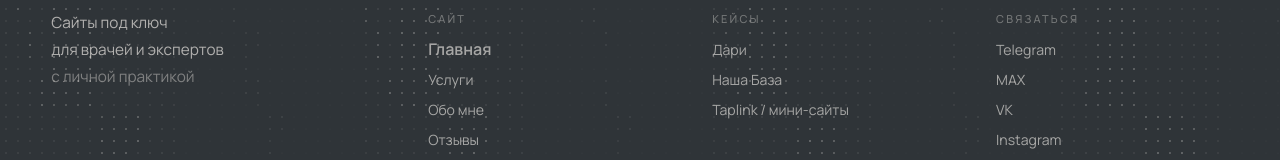
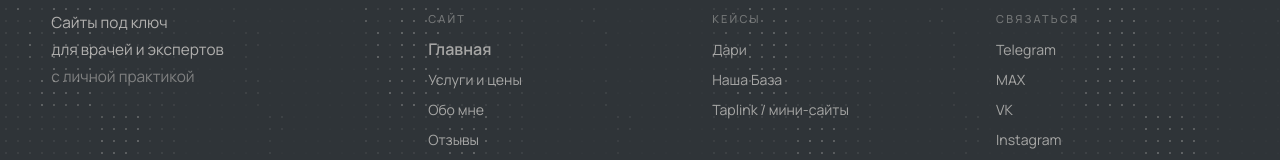
Before and after one commit to budaevatuiana1-ai/tuiana-ru, a React (Vite) app: page /projects/dari in a window 1280 px wide. Shown: the part 7242-7402 px from the top of the page. Built offline with nearby package versions, Linux system fonts and the light colour scheme.

Commit message:
fix: clarify services pricing navigation

```diff
--- a/src/Footer.tsx
+++ b/src/Footer.tsx
@@ -12,7 +12,7 @@ const socialLinks = [
 
 const siteLinks = [
   { label: 'Главная', target: 'top' },
-  { label: 'Услуги', target: 'services' },
+  { label: 'Услуги и цены', target: 'services' },
   { label: 'Обо мне', target: 'about' },
   { label: 'Отзывы', target: 'reviews' },
   { label: 'Контакты', target: 'contact' },
--- a/src/GlobalMenu.tsx
+++ b/src/GlobalMenu.tsx
@@ -52,7 +52,7 @@ export default function GlobalMenu() {
   const items: MenuItem[] = isHome
     ? [
         { label: 'Главная', action: () => window.scrollTo({ top: 0, behavior: 'instant' }) },
-        { label: 'Услуги', action: () => scrollToId('services') },
+        { label: 'Услуги и цены', action: () => scrollToId('services') },
         {
           label: 'Кейсы',
           action: () => scrollToId('cases'),
@@ -68,7 +68,7 @@ export default function GlobalMenu() {
       ]
     : [
         { label: 'Главная', action: () => goHomeSection('top') },
-        { label: 'Услуги', action: () => goHomeSection('services') },
+        { label: 'Услуги и цены', action: () => goHomeSection('services') },
         {
           label: 'Кейсы',
           action: () => goHomeSection('cases'),
```
